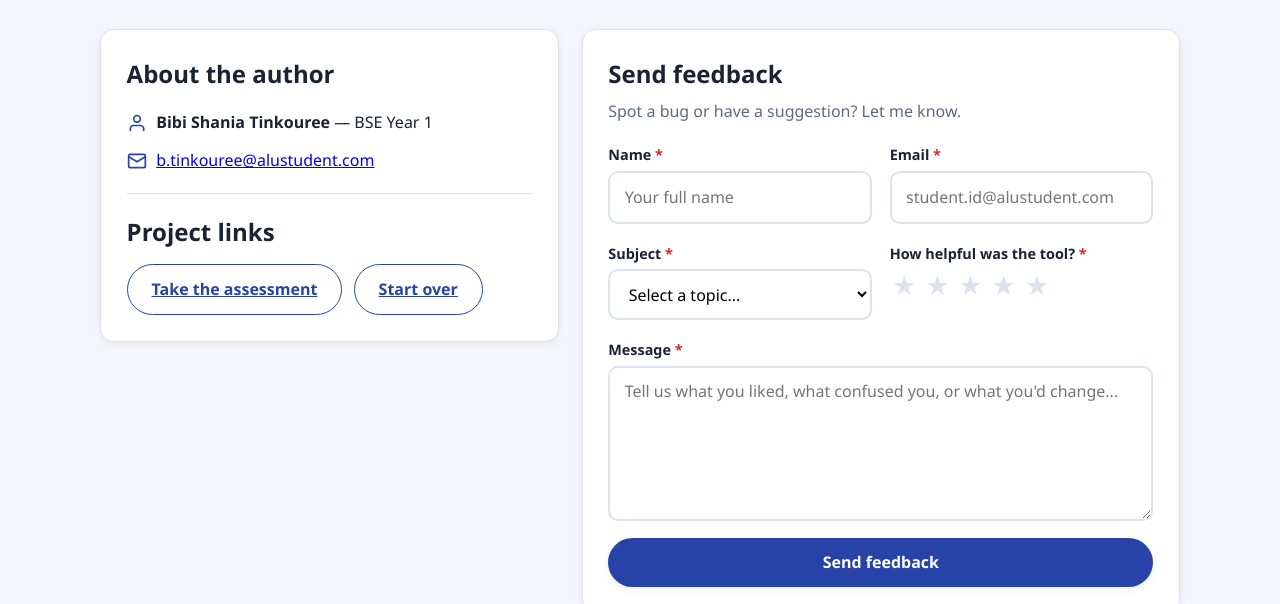
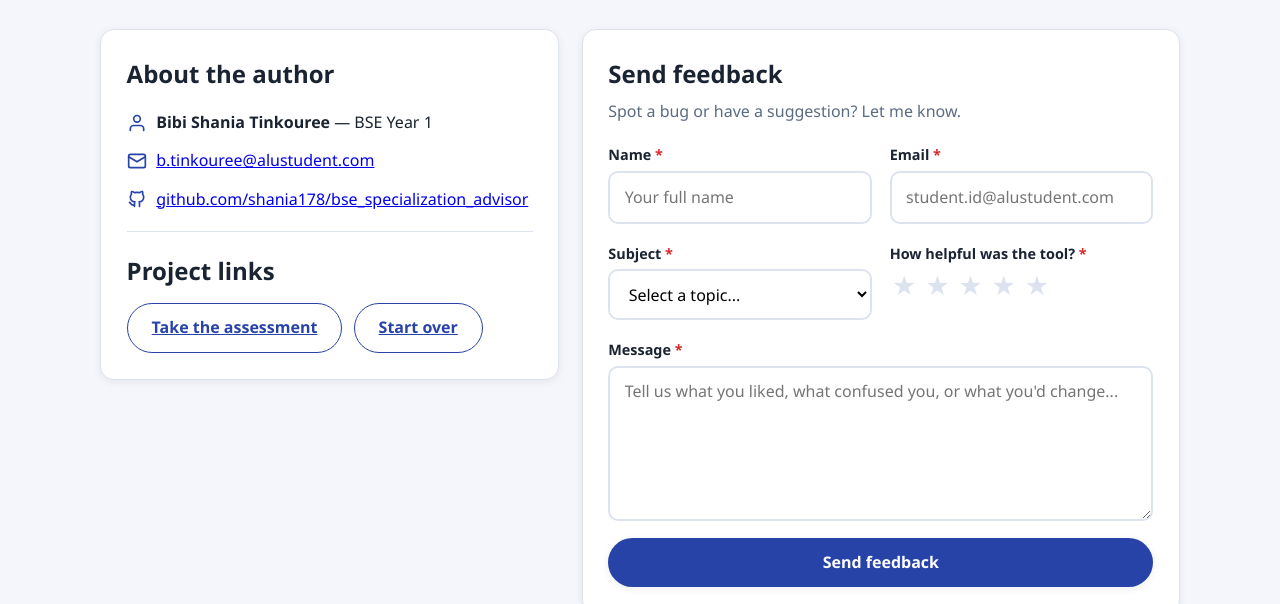
Before and after one commit to shania178/bse_specialization_advisor, a plain HTML site: page contact.html in a window 1280 px wide. Shown: the part 234-838 px from the top of the page. Drawn offline with Linux system fonts and the light colour scheme.

Commit message:
updated readme

```diff
--- a/contact.html
+++ b/contact.html
@@ -50,7 +50,6 @@
           <!-- ============ AUTHOR CARD ============ -->
           <div class="card">
             <h2>About the author</h2>
-            <!-- TODO: replace these placeholders with your own details -->
             <ul class="author-list">
               <li>
                 <svg viewBox="0 0 24 24" fill="none" stroke="currentColor" stroke-width="2" stroke-linecap="round" stroke-linejoin="round" aria-hidden="true"><path d="M20 21v-2a4 4 0 0 0-4-4H8a4 4 0 0 0-4 4v2"/><circle cx="12" cy="7" r="4"/></svg>
@@ -59,6 +58,10 @@
               <li>
                 <svg viewBox="0 0 24 24" fill="none" stroke="currentColor" stroke-width="2" stroke-linecap="round" stroke-linejoin="round" aria-hidden="true"><rect x="2" y="4" width="20" height="16" rx="2"/><path d="m2 7 10 6L22 7"/></svg>
                 <a href="mailto:b.tinkouree@alustudent.com">b.tinkouree@alustudent.com</a>
+              </li>
+              <li>
+                <svg viewBox="0 0 24 24" fill="none" stroke="currentColor" stroke-width="2" stroke-linecap="round" stroke-linejoin="round" aria-hidden="true"><path d="M9 19c-4.3 1.4-4.3-2.5-6-3m12 5v-3.5c0-1 .1-1.4-.5-2 2.8-.3 5.5-1.4 5.5-6a4.6 4.6 0 0 0-1.3-3.2 4.2 4.2 0 0 0-.1-3.2s-1.1-.3-3.5 1.3a12.3 12.3 0 0 0-6.2 0C6.6 2.8 5.5 3.1 5.5 3.1a4.2 4.2 0 0 0-.1 3.2A4.6 4.6 0 0 0 4 9.5c0 4.6 2.7 5.7 5.5 6-.6.6-.6 1.2-.5 2V21"/></svg>
+                <a href="https://github.com/shania178/bse_specialization_advisor" target="_blank" rel="noopener">github.com/shania178/bse_specialization_advisor</a>
               </li>
             </ul>
 
```
Also changed, not shown: 1 other file.
